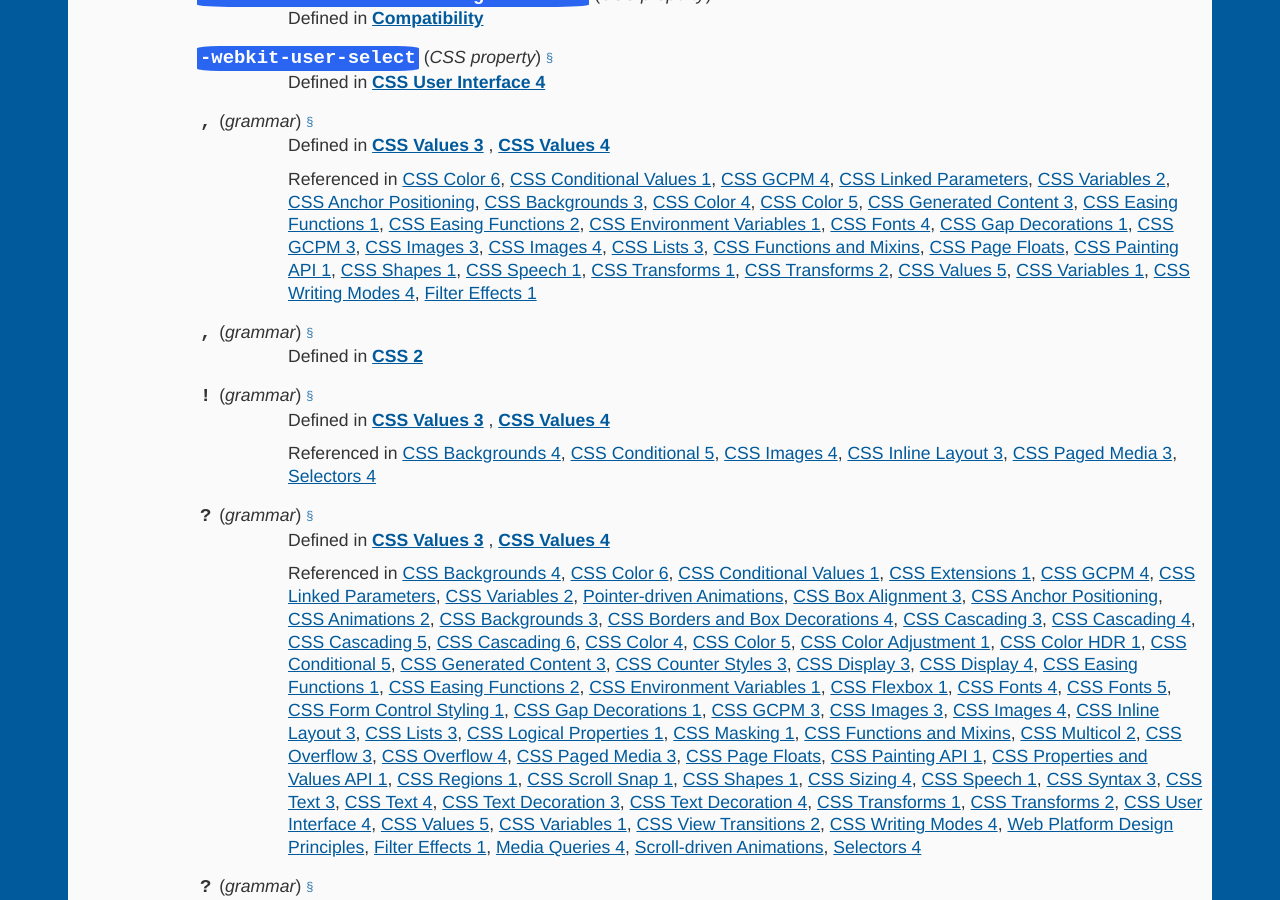
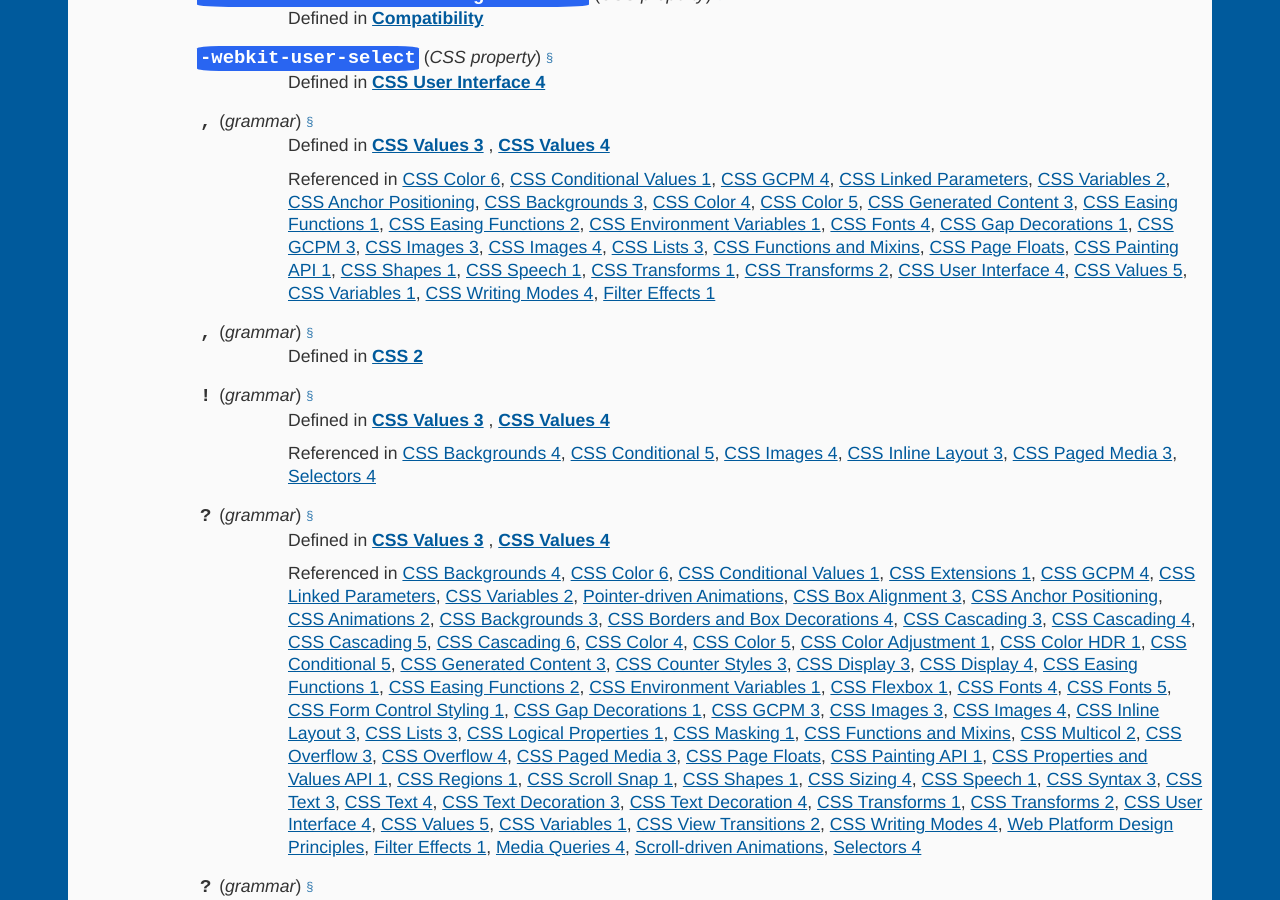
Before and after one commit to dontcallmedom/webdex, a Jekyll site: the page built from other.html, in a window 1280 px wide and 900 px high, scrolled down 6628 px. Built offline with Jekyll 4.4.1, drawn with Linux system fonts in a browser that asks for light colours; some of the changed text lies outside the part shown.

Commit message:
Automatic update

```diff
--- a/other.html
+++ b/other.html
@@ -636,6 +636,7 @@ layout: base
                     <a href=https:&#x2F;&#x2F;drafts.csswg.org&#x2F;css-speech-1&#x2F; title=', is referenced by CSS Speech 1'>CSS Speech 1</a>,
                     <a href=https:&#x2F;&#x2F;drafts.csswg.org&#x2F;css-transforms-1&#x2F; title=', is referenced by CSS Transforms 1'>CSS Transforms 1</a>,
                     <a href=https:&#x2F;&#x2F;drafts.csswg.org&#x2F;css-transforms-2&#x2F; title=', is referenced by CSS Transforms 2'>CSS Transforms 2</a>,
+                    <a href=https:&#x2F;&#x2F;drafts.csswg.org&#x2F;css-ui-4&#x2F; title=', is referenced by CSS User Interface 4'>CSS User Interface 4</a>,
                     <a href=https:&#x2F;&#x2F;drafts.csswg.org&#x2F;css-values-5&#x2F; title=', is referenced by CSS Values 5'>CSS Values 5</a>,
                     <a href=https:&#x2F;&#x2F;drafts.csswg.org&#x2F;css-variables-1&#x2F; title=', is referenced by CSS Variables 1'>CSS Variables 1</a>,
                     <a href=https:&#x2F;&#x2F;drafts.csswg.org&#x2F;css-writing-modes-4&#x2F; title=', is referenced by CSS Writing Modes 4'>CSS Writing Modes 4</a>,
@@ -948,6 +949,7 @@ layout: base
                     <a href=https:&#x2F;&#x2F;drafts.csswg.org&#x2F;css-mixins-1&#x2F; title='* is referenced by CSS Functions and Mixins'>CSS Functions and Mixins</a>,
                     <a href=https:&#x2F;&#x2F;drafts.csswg.org&#x2F;css-page-3&#x2F; title='* is referenced by CSS Paged Media 3'>CSS Paged Media 3</a>,
                     <a href=https:&#x2F;&#x2F;drafts.csswg.org&#x2F;css-speech-1&#x2F; title='* is referenced by CSS Speech 1'>CSS Speech 1</a>,
+                    <a href=https:&#x2F;&#x2F;drafts.csswg.org&#x2F;css-ui-4&#x2F; title='* is referenced by CSS User Interface 4'>CSS User Interface 4</a>,
                     <a href=https:&#x2F;&#x2F;drafts.csswg.org&#x2F;css-values-5&#x2F; title='* is referenced by CSS Values 5'>CSS Values 5</a>,
                     <a href=https:&#x2F;&#x2F;drafts.csswg.org&#x2F;selectors-4&#x2F; title='* is referenced by Selectors 4'>Selectors 4</a></dd>
 
```
Also changed, not shown: other parts of other.html (+0 -1 lines).
